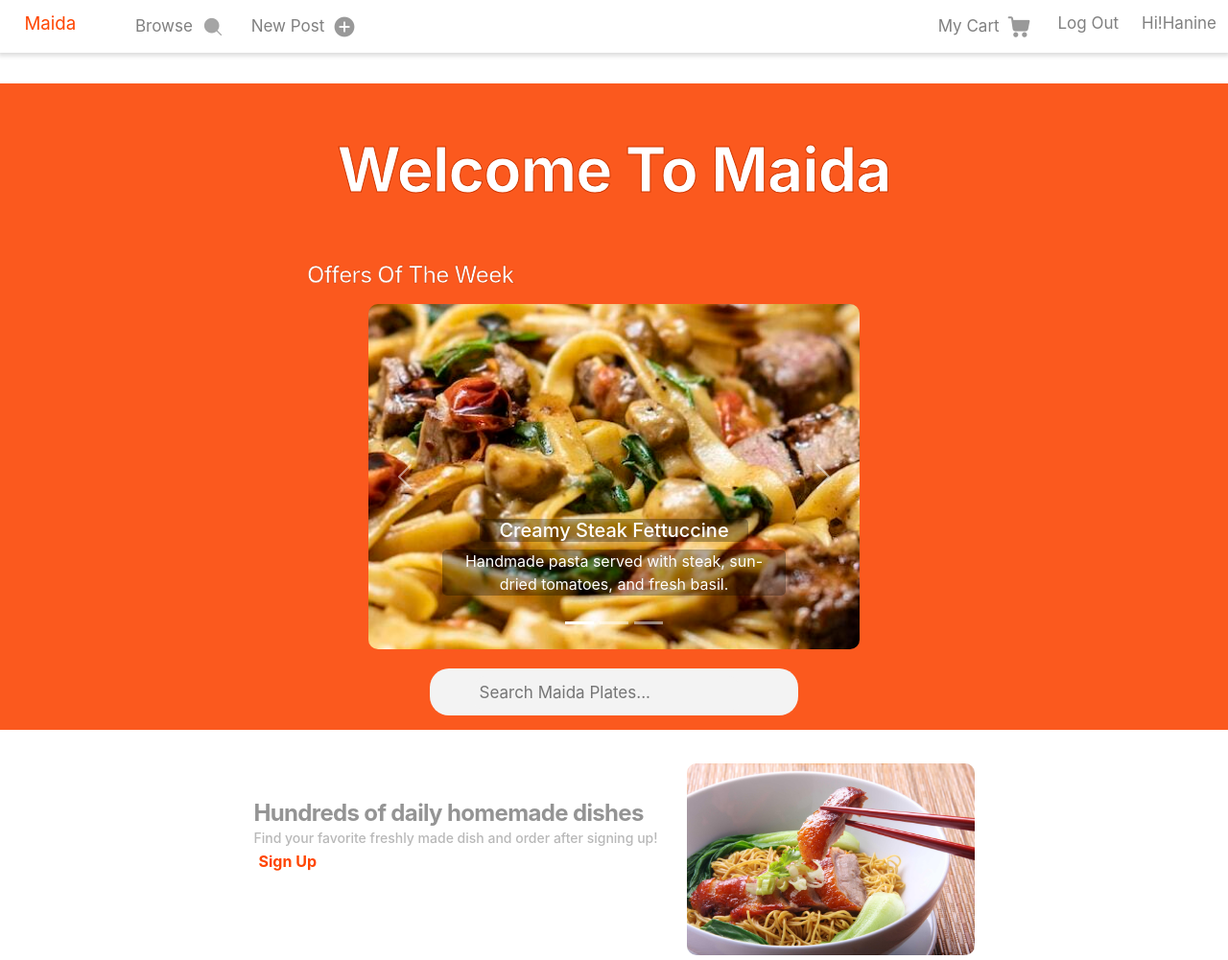
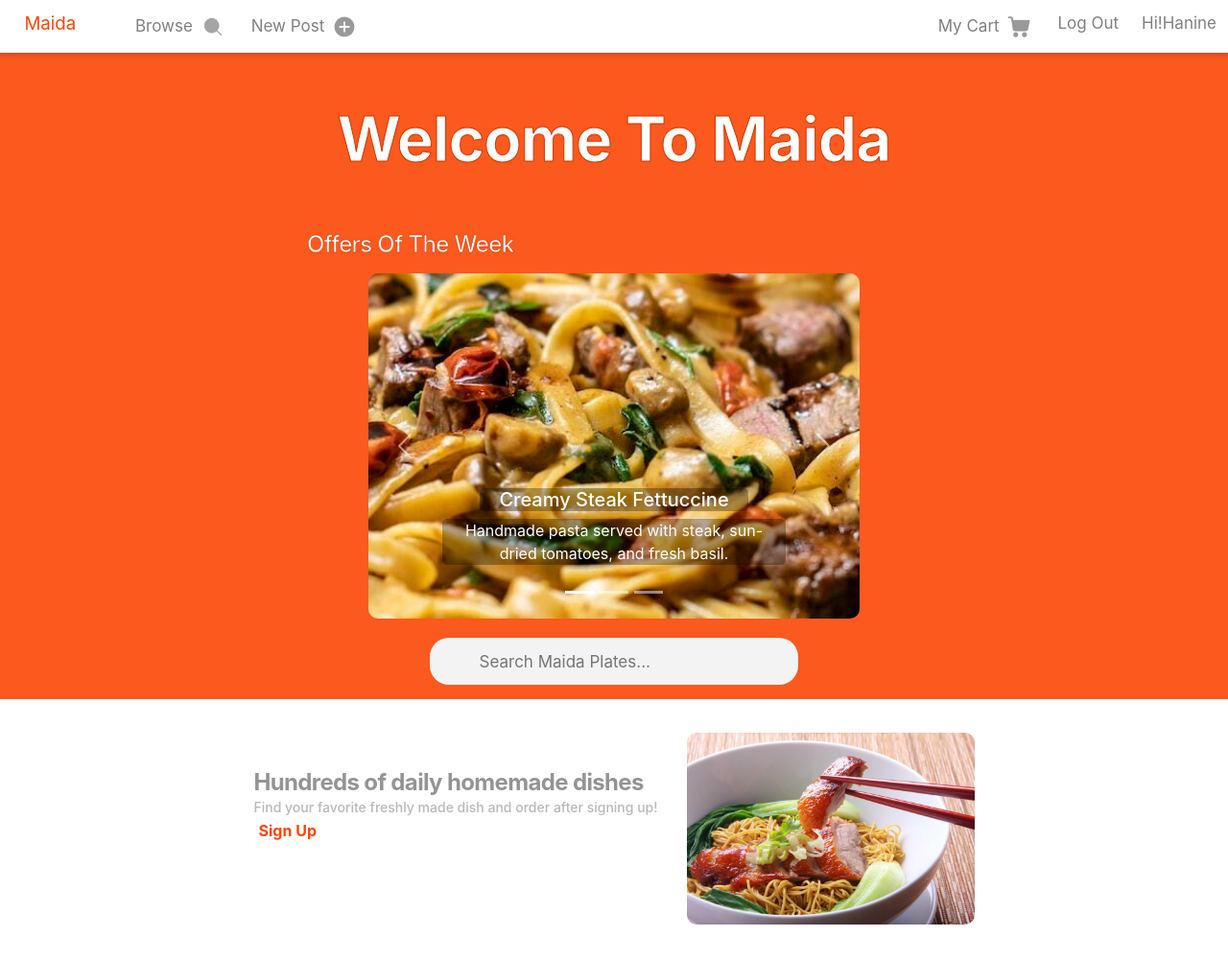
Before and after one commit to JamilAwada/Maida, a PHP site: page /home.html in a window 1280 px wide. Shown: the top 1001 px of the page at 96% size. Run offline with PHP 8.4, Linux system fonts and the light colour scheme.

Commit message:
fixed Jamil's navbar problem

```diff
--- a/home.css
+++ b/home.css
@@ -11,7 +11,6 @@ div{
 
 }
 .topbackground{
-    margin-top: 30px;
     width: 100vw;
     height: 60%;
     background-color: rgb(251, 89, 30);
--- a/navbar.css
+++ b/navbar.css
@@ -1,6 +1,5 @@
 * {
   font-family: DD-TTNorms, -apple-system, BlinkMacSystemFont, "Segoe UI", Roboto, Helvetica, Arial, sans-serif, "Apple Color Emoji", "Segoe UI Emoji", "Segoe UI Symbol";
-
 
 }
 
@@ -18,7 +17,6 @@ div{
     overflow: hidden;
     top:0;
     box-shadow: 0px 1px 5px 2px rgba(0, 0, 0, 0.15);
-    margin-bottom: 2em;
 
   }
 
```
